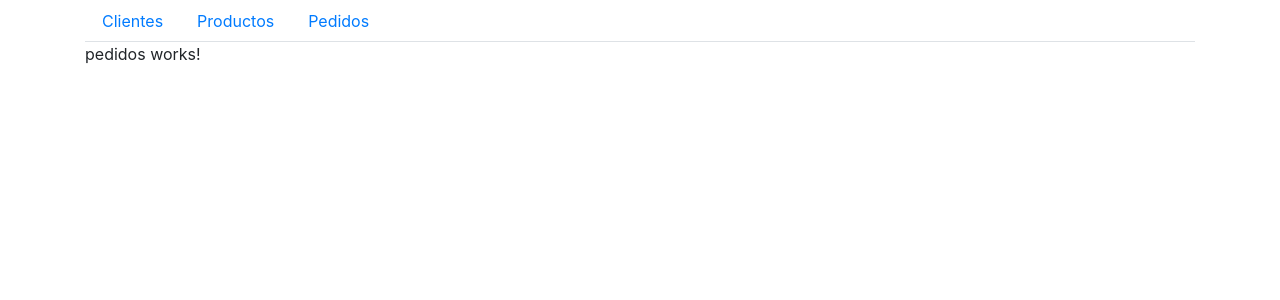
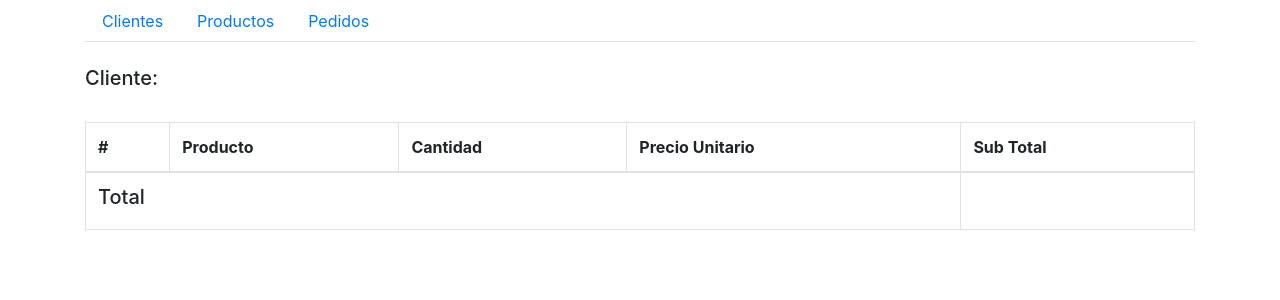
Before and after one commit to StarFenix/Pedidos, an Angular app: page /pedidos in a window 1280 px wide. Shown: the top 300 px of the page. Built offline with nearby package versions, Linux system fonts and the light colour scheme.

Commit message:
Tabla de detalles

```diff
--- a/src/app/models/pedido.ts
+++ b/src/app/models/pedido.ts
@@ -33,6 +33,16 @@ export class Pedido{
     else{
       this.detallePedido.push(detallePedido);
     }
+    this.actualizarTotal()
+  }
 
+  private actualizarTotal(){
+    this.total = 0
+    /* for(let producto of this.detallePedido){
+      this.total = this.total + producto.total
+    } */
+    this.detallePedido.forEach(producto=>{
+      this.total = this.total + producto.total;
+    })
   }
 }
--- a/src/app/pedidos/pedidos.component.html
+++ b/src/app/pedidos/pedidos.component.html
@@ -1,3 +1,33 @@
+<br>
 <div class="container">
-  <p>pedidos works!</p>
+  <div class="cliente">
+    <h5>Cliente: {{this.pedidoServicio.pedido.nombreCliente}}</h5>
+    <br>
+  </div>
+  <div class="detalle">
+    <table class="table table-bordered">
+      <thead>
+        <tr>
+          <th scope="col">#</th>
+          <th scope="col">Producto</th>
+          <th scope="col">Cantidad</th>
+          <th scope="col">Precio Unitario</th>
+          <th scope="col">Sub Total</th>
+        </tr>
+      </thead>
+      <tbody>
+        <tr *ngFor="let producto of this.pedidoServicio.pedido.detallePedido">
+          <th scope="row">{{producto.productoID}}</th>
+          <td>{{producto.nombreProducto}}</td>
+          <td>{{producto.cantidad}}</td>
+          <td>{{producto.precio | currency}}</td>
+          <td>{{producto.total | currency}}</td>
+        </tr>
+        <tr>
+          <th colspan="4"><h5> Total</h5></th>
+          <td><h5>{{this.pedidoServicio.pedido.total | currency}}</h5></td>
+        </tr>
+      </tbody>
+    </table>
+  </div>
 </div>
```
